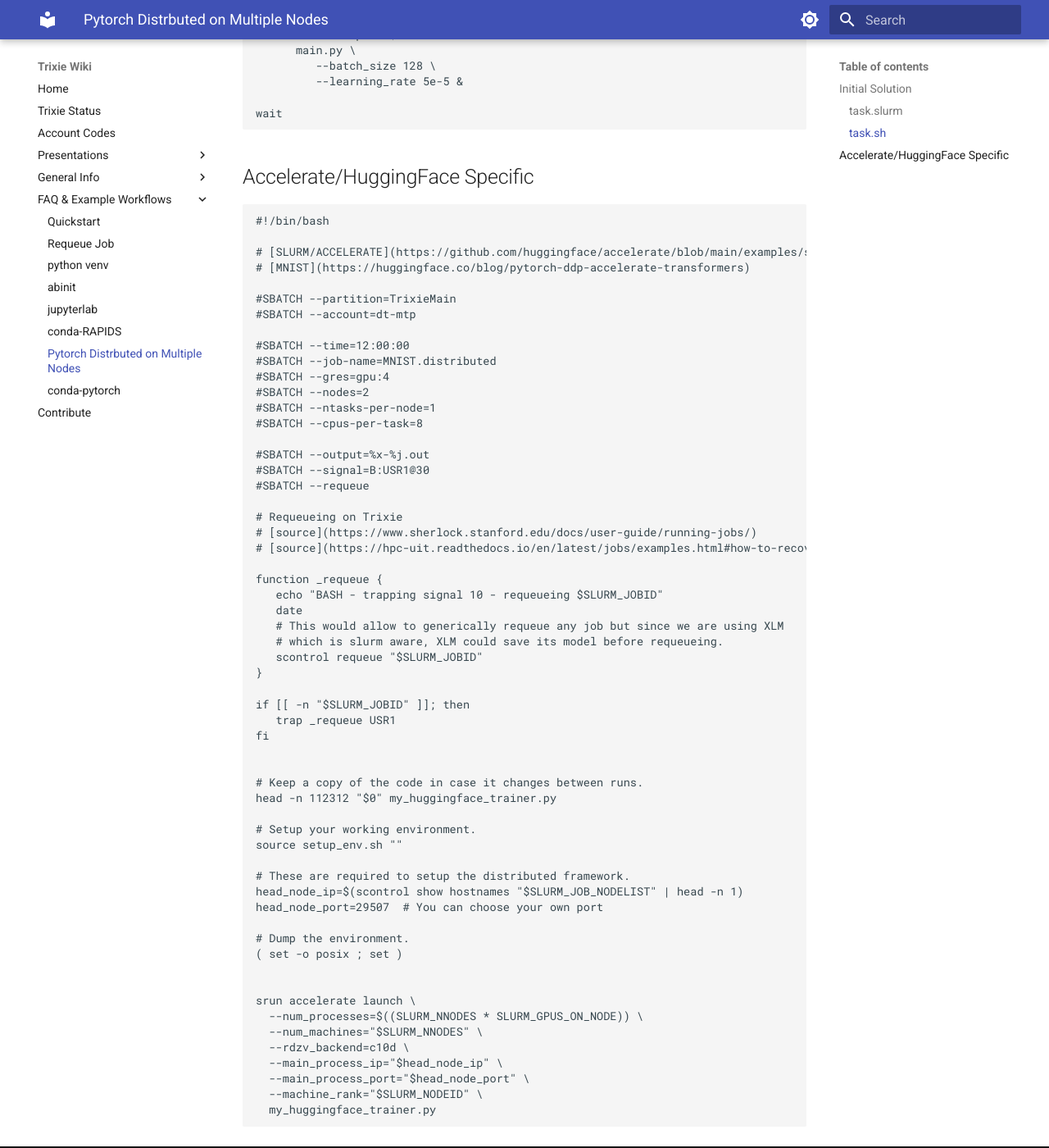
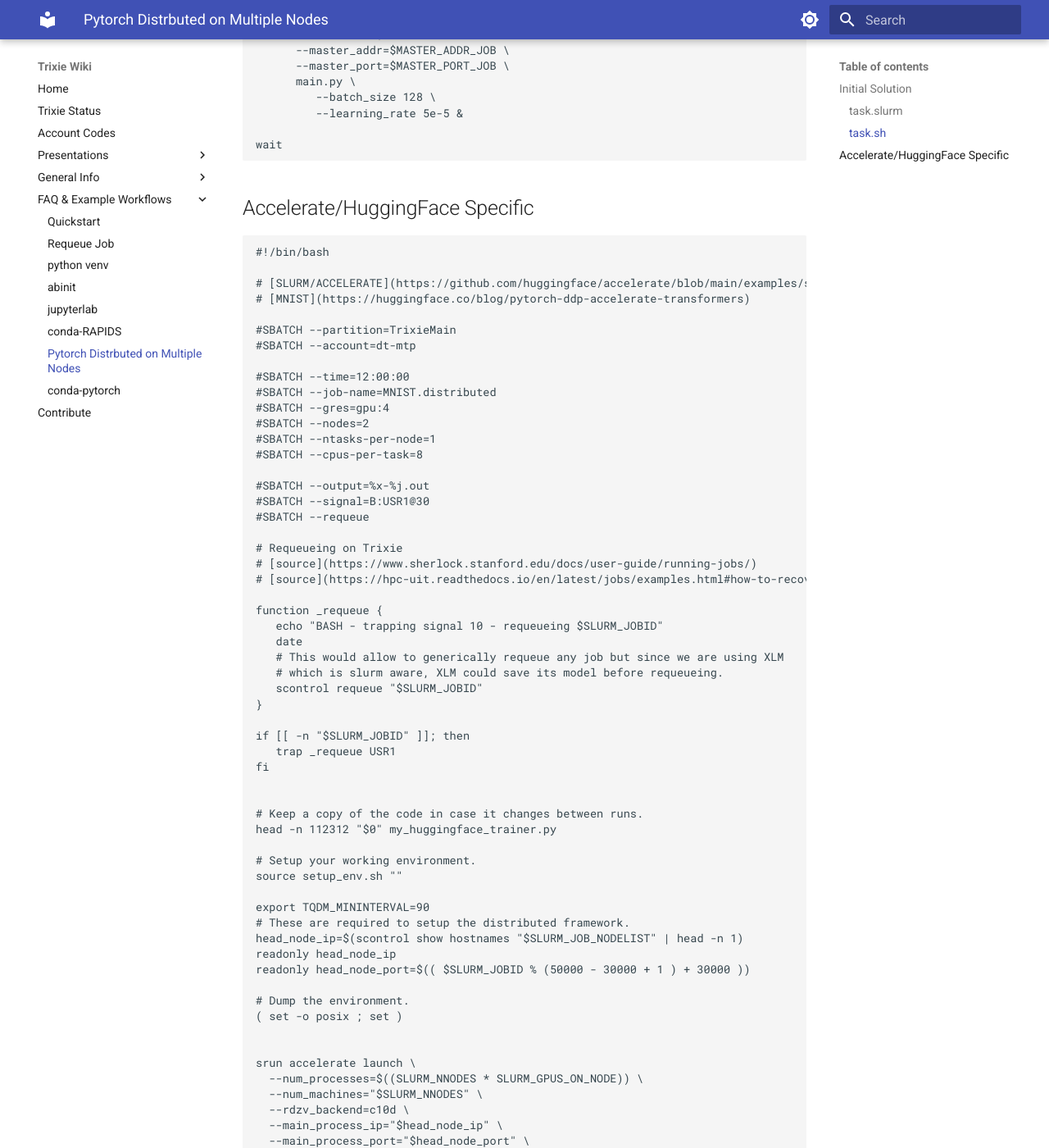
Before and after one commit to ai4d-iasc/trixie, an MkDocs documentation site: the page built from docs/SLURM,-pytorch-distributed-and-Multiple-Nodes.md, in a window 1280 px wide and 1400 px high, scrolled down 1653 px. Shown: the whole window at 82% size. Built offline with MkDocs 1.6.1 and Material for MkDocs 9.7.7, drawn with Linux system fonts in a browser that asks for light colours; some of the changed text lies outside the part shown.

Commit message:
feat: updated how we calculated head_node_port and fixed some lint warnings

```diff
--- a/docs/SLURM,-pytorch-distributed-and-Multiple-Nodes.md
+++ b/docs/SLURM,-pytorch-distributed-and-Multiple-Nodes.md
@@ -28,8 +28,10 @@
 # [Run PyTorch Data Parallel training on ParallelCluster](https://www.hpcworkshops.com/08-ml-on-parallelcluster/03-distributed-data-parallel.html)
 # [slurm SBATCH - Multiple Nodes, Same SLURMD_NODENAME](https://stackoverflow.com/a/51356947)
 
-readonly MASTER_ADDR_JOB=$SLURMD_NODENAME
-readonly MASTER_PORT_JOB="12234"
+export TQDM_MININTERVAL=90
+head_node_ip=$(scontrol show hostnames "$SLURM_JOB_NODELIST" | head -n 1)
+readonly head_node_ip
+readonly head_node_port=$(( $SLURM_JOBID % (50000 - 30000 + 1 ) + 30000 ))
 export OMP_NUM_THREADS=$SLURM_CPUS_PER_TASK
 
 readonly srun='srun --output=%x-%j.%t.out'
@@ -128,9 +130,11 @@
 # Setup your working environment.
 source setup_env.sh ""
 
+export TQDM_MININTERVAL=90
 # These are required to setup the distributed framework.
 head_node_ip=$(scontrol show hostnames "$SLURM_JOB_NODELIST" | head -n 1)
-head_node_port=29507  # You can choose your own port
+readonly head_node_ip
+readonly head_node_port=$(( $SLURM_JOBID % (50000 - 30000 + 1 ) + 30000 ))
 
 # Dump the environment.
 ( set -o posix ; set )
```
